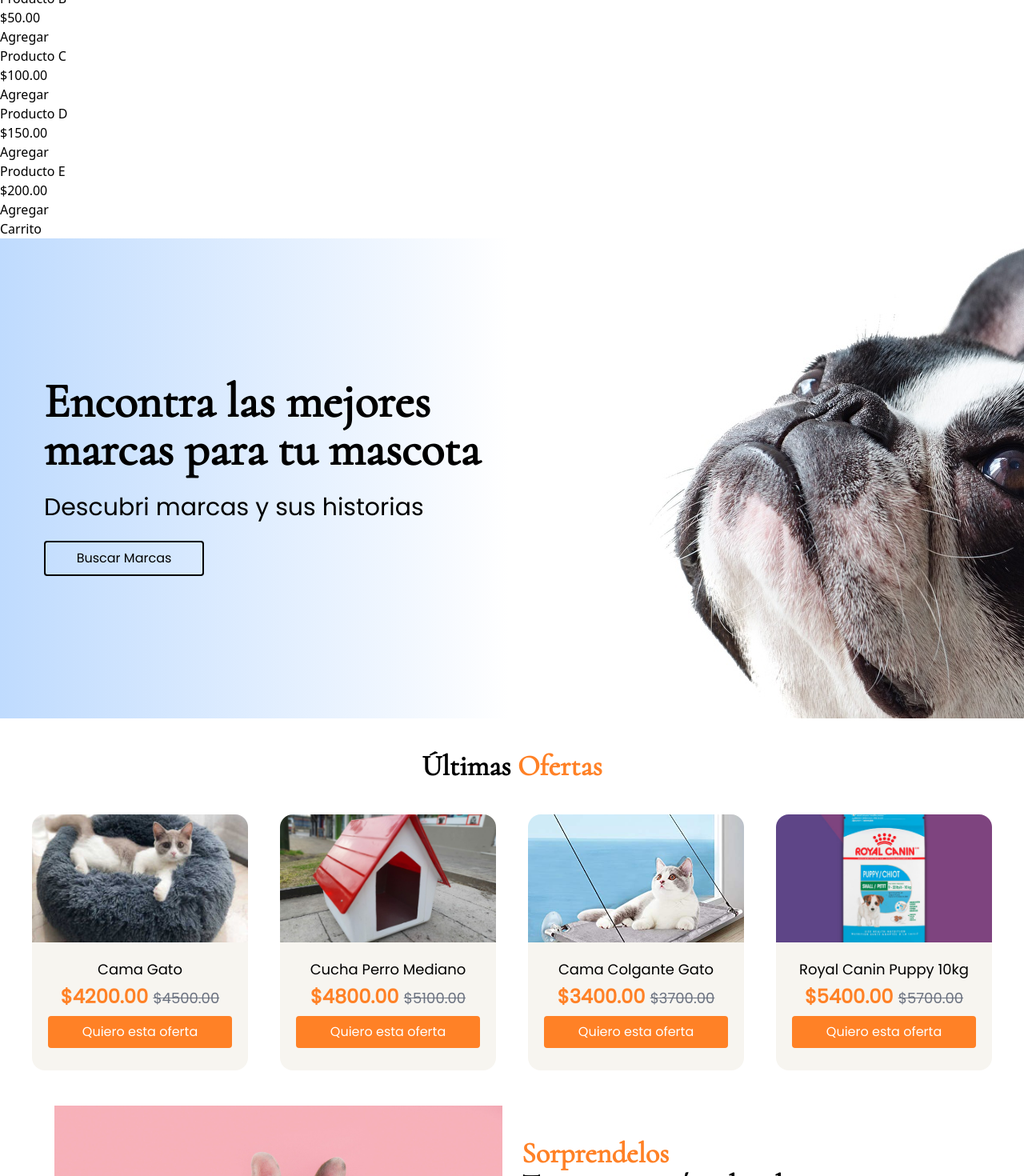
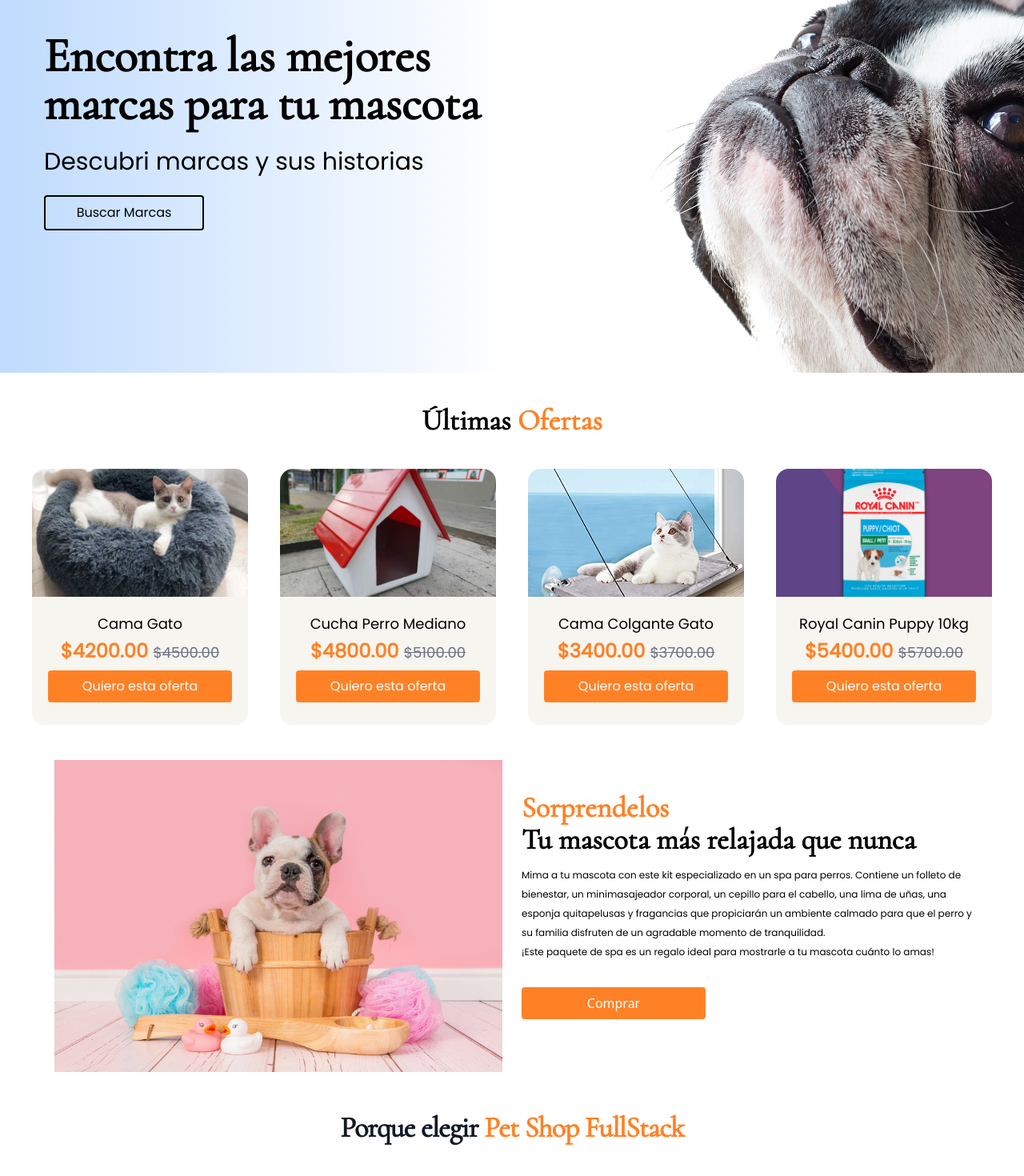
Before and after one commit to jdoors/WebProyect, a React (Create React App) app: page / in a window 1280 px wide. Shown: the part 320-1790 px from the top of the page at 80% size. Built offline with nearby package versions, Linux system fonts and the light colour scheme; a web font is replaced by a local one.

Commit message:
Reubicacion de carrito, boton inicio

```diff
--- a/src/components/Inicio/Inicio.js
+++ b/src/components/Inicio/Inicio.js
@@ -1,6 +1,7 @@
 import React from 'react'
 import SpaDay from './SpaDay/SpaDay'
 import UltimasOfertas from './UltimasOfertas/UltimasOfertas'
+import DescubrirMarcas from "./DescubrirMarcas/DescubrirMarcas"
 
 
 
@@ -8,6 +9,7 @@ import UltimasOfertas from './UltimasOfertas/UltimasOfertas'
 const Inicio = () => {
   return (
     <main>
+      <DescubrirMarcas/>
       <UltimasOfertas/>
       <SpaDay/>
     </main>
--- a/src/components/Rutas.js
+++ b/src/components/Rutas.js
@@ -10,11 +10,8 @@ import Login from "./Pages/Login"
 import ShoppingCart from "./Carrito/ShoppingCart"
 import PorqueElejirnos, { caracteristicas } from "./WhyChoose"
 import RedesSociales from "./RedesSociales/RedesSociales.js"
-import DescubrirMarcas from "./DescubrirMarcas/DescubrirMarcas"
 import FreeDelivery from "./Inicio/FreeDelivery.js"
-import UltimasOfertas from "./Inicio/UltimasOfertas/UltimasOfertas"
 import Footer from "../components/Footer/footer"
-import SpaDay from "./Inicio/SpaDay/SpaDay"
 
 
 const Rutas = () => {
@@ -25,16 +22,13 @@ return (
                 <FreeDelivery/>
                 <Navbar/>
                     <Routes>
-                        <Route path="/home" element={<Home/>}/>
+                        <Route path="/home" element={<Inicio/>}/>
                         <Route path="/perros" element={<Perros/>}/>
                         <Route path="/gatos" element={<Gatos/>}/>
                         <Route path="/contactos" element={<Contactos/>}/>
                         <Route path="/login" element={<Login/>}/>
+                        <Route path="/ShoppingCart" element={<ShoppingCart/>}/>
                     </Routes>
-                <ShoppingCart/>
-                <DescubrirMarcas/>
-                <UltimasOfertas/>
-                <SpaDay/>
             </header>
             <Routes>
                 <Route path="/" element={<Inicio/>}/>
```
Also changed, not shown: src/components/Inicio/DescubrirMarcas/DescubrirMarcas.js (renamed from src/components/DescubrirMarcas/DescubrirMarcas.js), src/components/Inicio/DescubrirMarcas/Imagen/DescubrirMarcas.jpeg (renamed from src/components/DescubrirMarcas/Imagen/DescubrirMarcas.jpeg).
